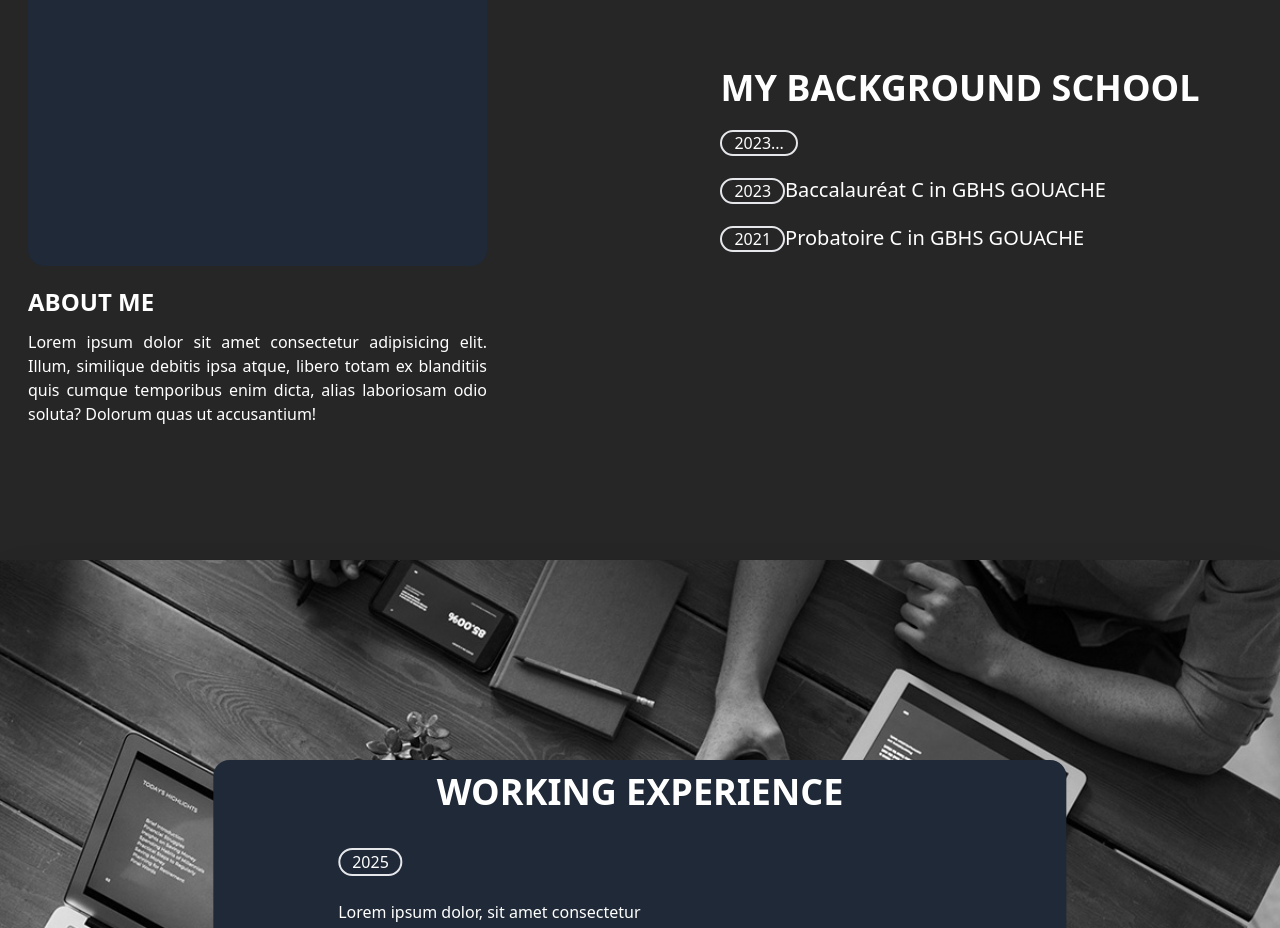
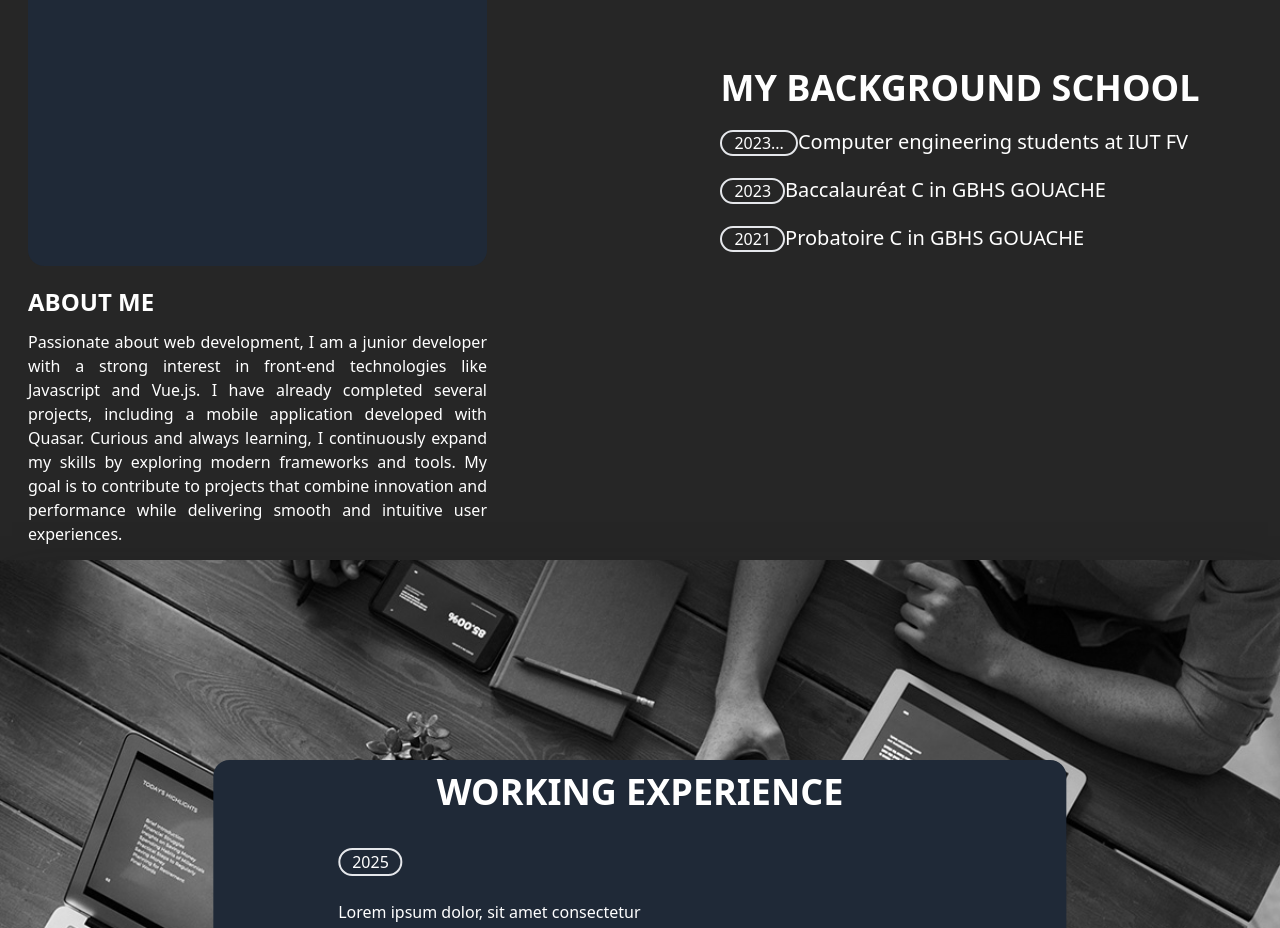
Before and after one commit to ArthurKouam/portfolio, a Vue app: page / in a window 1280 px wide. Shown: the part 1040-1968 px from the top of the page. Built offline with nearby package versions, Linux system fonts and the light colour scheme.

Commit message:
Update About.vue

```diff
--- a/src/components/About.vue
+++ b/src/components/About.vue
@@ -9,9 +9,7 @@
                 <div class="pt-5 w-3/4 text-justify" data-aos="slide-up">
                     <h2 class="text-2xl text-white font-bold">ABOUT ME</h2>
                     <p class="pt-3 text-white">
-                        Lorem ipsum dolor sit amet consectetur adipisicing elit. Illum, similique debitis ipsa atque,
-                        libero totam ex blanditiis quis cumque temporibus enim dicta, alias laboriosam odio soluta?
-                        Dolorum quas ut accusantium!
+                        Passionate about web development, I am a junior developer with a strong interest in front-end technologies like Javascript and Vue.js. I have already completed several projects, including a mobile application developed with Quasar. Curious and always learning, I continuously expand my skills by exploring modern frameworks and tools. My goal is to contribute to projects that combine innovation and performance while delivering smooth and intuitive user experiences.
                     </p>
                 </div>
             </div>
@@ -20,7 +18,7 @@
         <div class="pb-5 pt-6 lg:pt-0 lg:pb-0 pl-8 lg:pl-0 lg:h-full flex items-center">
             <div class="text-white" data-aos="slide-left">
                 <h1 class="text-white text-3xl lg:text-4xl font-bold">MY BACKGROUND SCHOOL</h1>
-                <p class="mt-5"><span class="border-2 rounded-full px-3">2023...</span><span class="text-xl"></span></p>
+                <p class="mt-5"><span class="border-2 rounded-full px-3">2023...</span><span class="text-xl">Computer engineering students at IUT FV</span></p>
                 <p class="mt-5"><span class="border-2 rounded-full px-3">2023</span><span class="text-xl">Baccalauréat C in GBHS GOUACHE</span></p>
                 <p class="mt-5"><span class="border-2 rounded-full px-3">2021</span><span class="text-xl">Probatoire C in GBHS GOUACHE</span></p>
             </div>
```
